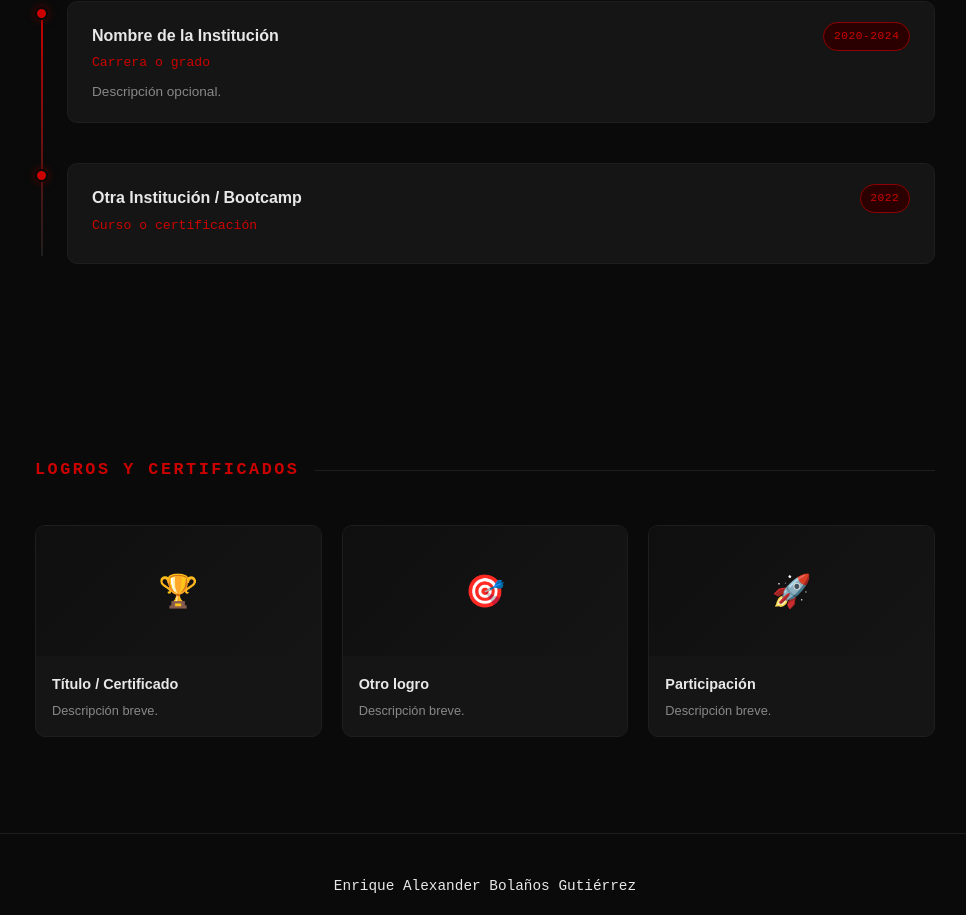
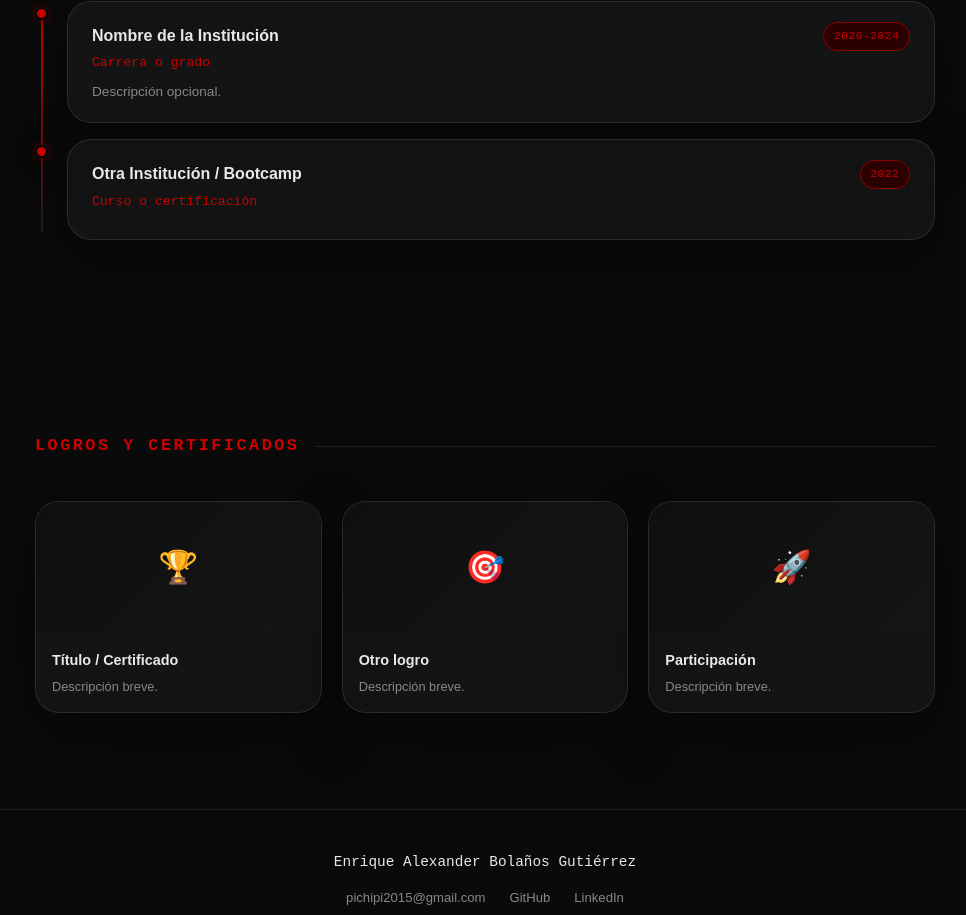
Before and after one commit to Alexander777444/portafolio-alexander-react, a React (Vite) app: page / in a window 1280 px wide. Shown: the part 2913-3828 px from the top of the page, without its empty margins (155-1121 px from the left). Built offline with nearby package versions, Linux system fonts and the light colour scheme.

Commit message:
Los contenedores ya reciben la clase de vidrio y el espaciado se ha dejado más holgado para que el efecto quede más parecido al de Proyectos.

```diff
--- a/src/components/Education.jsx
+++ b/src/components/Education.jsx
@@ -12,7 +12,7 @@ function Education() {
           {education.map((item) => (
             <div key={item.id} className="tiempo-item">
               <div className="tiempo-punto" />
-              <div className="tiempo-contenido">
+              <div className="tiempo-contenido glass-card">
                 <div className="tiempo-cabecera">
                   <div>
                     <p className="tiempo-titulo">{item.institution}</p>
--- a/src/components/Extras.jsx
+++ b/src/components/Extras.jsx
@@ -10,7 +10,7 @@ function Extras() {
         <h2 className="seccion-titulo">Logros y certificados</h2>
         <div className="extra-grid">
           {extras.map((item) => (
-            <div key={item.id} className="extra-card">
+            <div key={item.id} className="extra-card glass-card">
               <div className="extra-img-wrap">
                 {item.imageUrl && (
                   <img
--- a/src/styles/sections.css
+++ b/src/styles/sections.css
@@ -73,6 +73,9 @@
 .linea-tiempo {
   position: relative;
   padding-left: 2rem;
+  display: flex;
+  flex-direction: column;
+  gap: 1rem;
 }
 
 .linea-tiempo::before {
@@ -87,7 +90,7 @@
 
 .tiempo-item {
   position: relative;
-  margin-bottom: 2.5rem;
+  margin-bottom: 0;
 }
 
 .tiempo-item:last-child {
@@ -107,15 +110,20 @@
 }
 
 .tiempo-contenido {
-  background: #151515;
-  border: 1px solid #1e1e1e;
-  border-radius: 10px;
+  background: var(--glass-bg);
+  border: 1px solid var(--glass-border);
+  border-radius: var(--radius-lg);
   padding: 1.25rem 1.5rem;
-  transition: border-color 0.25s ease;
+  transition: border-color 0.25s ease, transform 0.25s ease, box-shadow 0.25s ease;
+  box-shadow: 0 20px 60px rgba(0, 0, 0, 0.35);
+  backdrop-filter: blur(20px) saturate(140%);
+  -webkit-backdrop-filter: blur(20px) saturate(140%);
 }
 
 .tiempo-contenido:hover {
-  border-color: #900000;
+  border-color: rgba(255,255,255,0.18);
+  transform: translateY(-3px);
+  box-shadow: 0 24px 56px rgba(0, 0, 0, 0.4);
 }
 
 .tiempo-cabecera {
@@ -294,16 +302,21 @@
 }
 
 .extra-card {
-  background: #151515;
-  border: 1px solid #1e1e1e;
-  border-radius: 10px;
+  background: var(--glass-bg);
+  border: 1px solid var(--glass-border);
+  border-radius: var(--radius-lg);
   overflow: hidden;
-  transition: border-color 0.25s ease, transform 0.25s ease;
+  padding: 0;
+  transition: border-color 0.25s ease, transform 0.25s ease, box-shadow 0.25s ease;
+  box-shadow: 0 20px 60px rgba(0, 0, 0, 0.35);
+  backdrop-filter: blur(20px) saturate(140%);
+  -webkit-backdrop-filter: blur(20px) saturate(140%);
 }
 
 .extra-card:hover {
-  border-color: #900000;
+  border-color: rgba(255,255,255,0.18);
   transform: translateY(-3px);
+  box-shadow: 0 24px 56px rgba(0, 0, 0, 0.4);
 }
 
 .extra-img-wrap {
```
